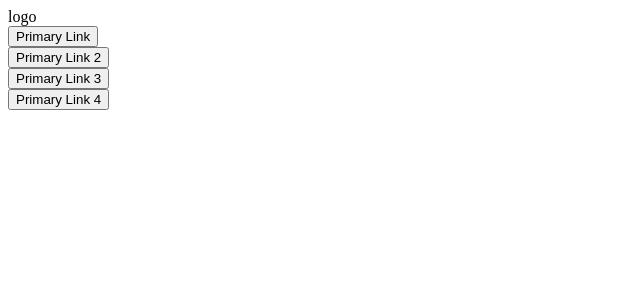
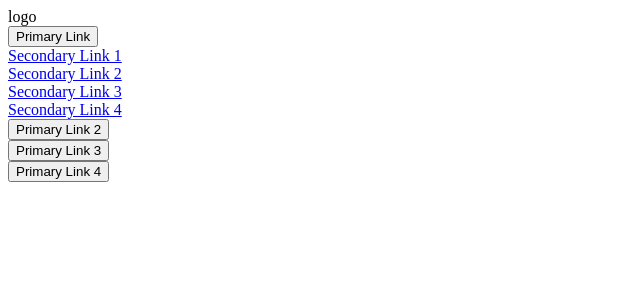
Before and after one commit to decodedcreative/angular-playground, an Angular app: page / in a window 1280 px wide. Shown: the top 300 px of the page, without its empty margins (0-640 px from the left). Built offline with nearby package versions, Linux system fonts and the light colour scheme.

Commit message:
2 files modified, 2 added

```diff
--- a/src/app/app.component.html
+++ b/src/app/app.component.html
@@ -2,6 +2,20 @@
   <b-header-nav>
     <b-header-nav-item>
       <button b-header-link>Primary Link</button>
+      <b-header-subnav>
+        <b-header-subnav-item>
+          <a href="#">Secondary Link 1</a>
+        </b-header-subnav-item>
+        <b-header-subnav-item>
+          <a href="#">Secondary Link 2</a>
+        </b-header-subnav-item>
+        <b-header-subnav-item>
+          <a href="#">Secondary Link 3</a>
+        </b-header-subnav-item>
+        <b-header-subnav-item>
+          <a href="#">Secondary Link 4</a>
+        </b-header-subnav-item>
+      </b-header-subnav>
     </b-header-nav-item>
     <b-header-nav-item>
       <button b-header-link>Primary Link 2</button>
--- /dev/null
+++ b/src/app/header/header-sub-nav-item/header-subnav-item.component.ts
@@ -0,0 +1,11 @@
+import { Component } from '@angular/core';
+
+@Component({
+  selector: 'b-header-subnav-item',
+  template: `
+    <div>
+      <ng-content></ng-content>
+    </div>
+  `,
+})
+export class HeaderSubNavItemComponent {}
--- /dev/null
+++ b/src/app/header/header-subnav/header.subnav.component.ts
@@ -0,0 +1,11 @@
+import { Component } from '@angular/core';
+
+@Component({
+  selector: 'b-header-subnav',
+  template: `
+    <div>
+      <ng-content></ng-content>
+    </div>
+  `,
+})
+export class HeaderSubNavComponent {}
--- a/src/app/header/header.module.ts
+++ b/src/app/header/header.module.ts
@@ -5,6 +5,8 @@ import { HeaderLogoComponent } from './header-logo/header-logo.component';
 import { HeaderNavComponent } from './header-nav/header-nav.component';
 import { HeaderNavItemComponent } from './header-nav-item/header-nav-item.component';
 import { HeaderLinkComponent } from './header-link/header-link.component';
+import { HeaderSubNavComponent } from './header-subnav/header.subnav.component';
+import { HeaderSubNavItemComponent } from './header-sub-nav-item/header-subnav-item.component';
 
 @NgModule({
   imports: [],
@@ -13,6 +15,8 @@ import { HeaderLinkComponent } from './header-link/header-link.component';
     HeaderLogoComponent,
     HeaderNavComponent,
     HeaderNavItemComponent,
+    HeaderSubNavComponent,
+    HeaderSubNavItemComponent,
     HeaderLinkComponent,
   ],
   exports: [
@@ -20,6 +24,8 @@ import { HeaderLinkComponent } from './header-link/header-link.component';
     HeaderLogoComponent,
     HeaderNavComponent,
     HeaderNavItemComponent,
+    HeaderSubNavComponent,
+    HeaderSubNavItemComponent,
     HeaderLinkComponent,
   ],
 })
```
